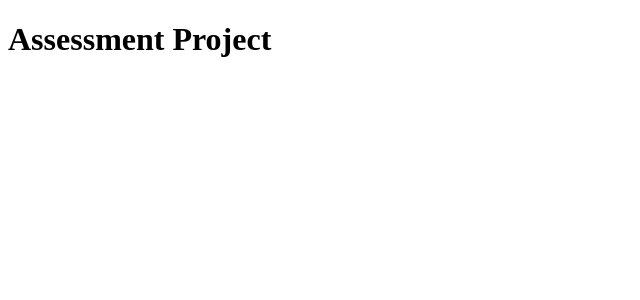
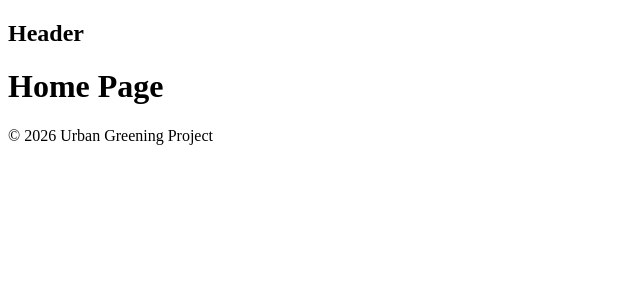
Before and after one commit to Frank-C-35839899/Assessment, a Vue app: page / in a window 1280 px wide. Shown: the top 300 px of the page, without its empty margins (0-640 px from the left). Built offline with nearby package versions, Linux system fonts and the light colour scheme.

Commit message:
Test header and footer

```diff
--- a/src/App.vue
+++ b/src/App.vue
@@ -1,5 +1,14 @@
+<script setup>
+import Header from './components/Header.vue'
+import Footer from './components/Footer.vue'
+</script>
+
 <template>
-  <div>
-    <h1>Assessment Project</h1>
-  </div>
+  <Header />
+
+  <main>
+    <h1>Home Page</h1>
+  </main>
+
+  <Footer />
 </template>
--- a/src/components/ActivitiesSection.vue
+++ b/src/components/ActivitiesSection.vue
@@ -0,0 +1,5 @@
+<template>
+  <header>
+    <h2>Activities Section</h2>
+  </header>
+</template>
--- a/src/components/Footer.vue
+++ b/src/components/Footer.vue
@@ -0,0 +1,5 @@
+<template>
+  <footer>
+    <p>© 2026 Urban Greening Project</p>
+  </footer>
+</template>
--- a/src/components/Header.vue
+++ b/src/components/Header.vue
@@ -0,0 +1,5 @@
+<template>
+  <header>
+    <h2>Header</h2>
+  </header>
+</template>
--- a/src/components/ImportanceSection.vue
+++ b/src/components/ImportanceSection.vue
@@ -0,0 +1,5 @@
+<template>
+  <header>
+    <h2>Importance Section</h2>
+  </header>
+</template>
--- a/src/components/VolunteerSection.vue
+++ b/src/components/VolunteerSection.vue
@@ -0,0 +1,5 @@
+<template>
+  <header>
+    <h2>Volunteer Section</h2>
+  </header>
+</template>
--- a/src/views/AboutView.vue
+++ b/src/views/AboutView.vue
@@ -0,0 +1,5 @@
+<template>
+  <header>
+    <h2>About Us</h2>
+  </header>
+</template>
--- a/src/views/BiodiversityView.vue
+++ b/src/views/BiodiversityView.vue
@@ -0,0 +1,5 @@
+<template>
+  <header>
+    <h2>Biodiversity</h2>
+  </header>
+</template>
--- a/src/views/HomeView.vue
+++ b/src/views/HomeView.vue
@@ -0,0 +1,5 @@
+<template>
+  <header>
+    <h2>Home</h2>
+  </header>
+</template>
--- a/src/views/TreePlantingView.vue
+++ b/src/views/TreePlantingView.vue
@@ -0,0 +1,5 @@
+<template>
+  <header>
+    <h2>Tree Planting</h2>
+  </header>
+</template>
--- a/src/views/UrbanGreeningView.vue
+++ b/src/views/UrbanGreeningView.vue
@@ -0,0 +1,5 @@
+<template>
+  <header>
+    <h2>Urban Greening</h2>
+  </header>
+</template>
```
